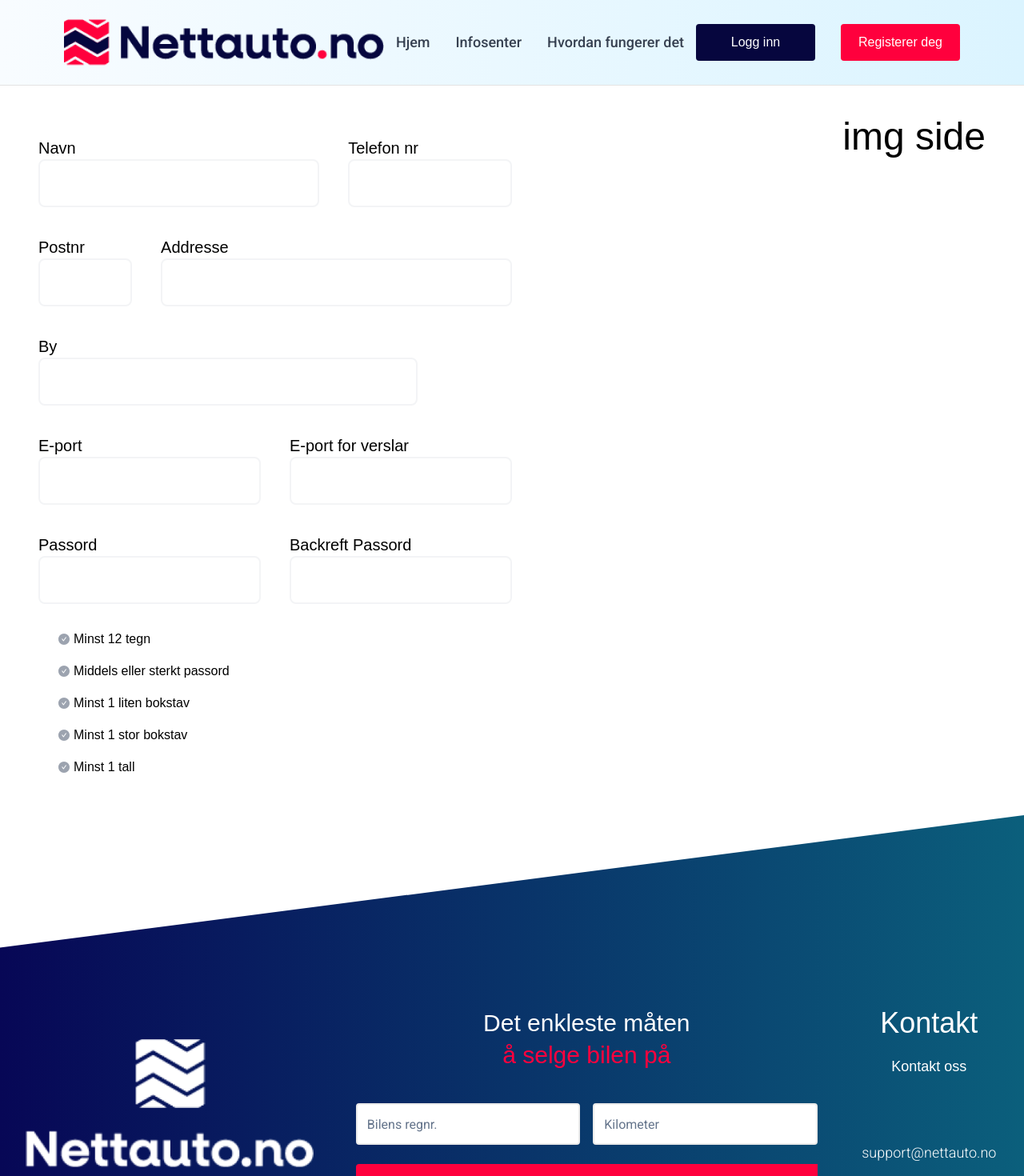
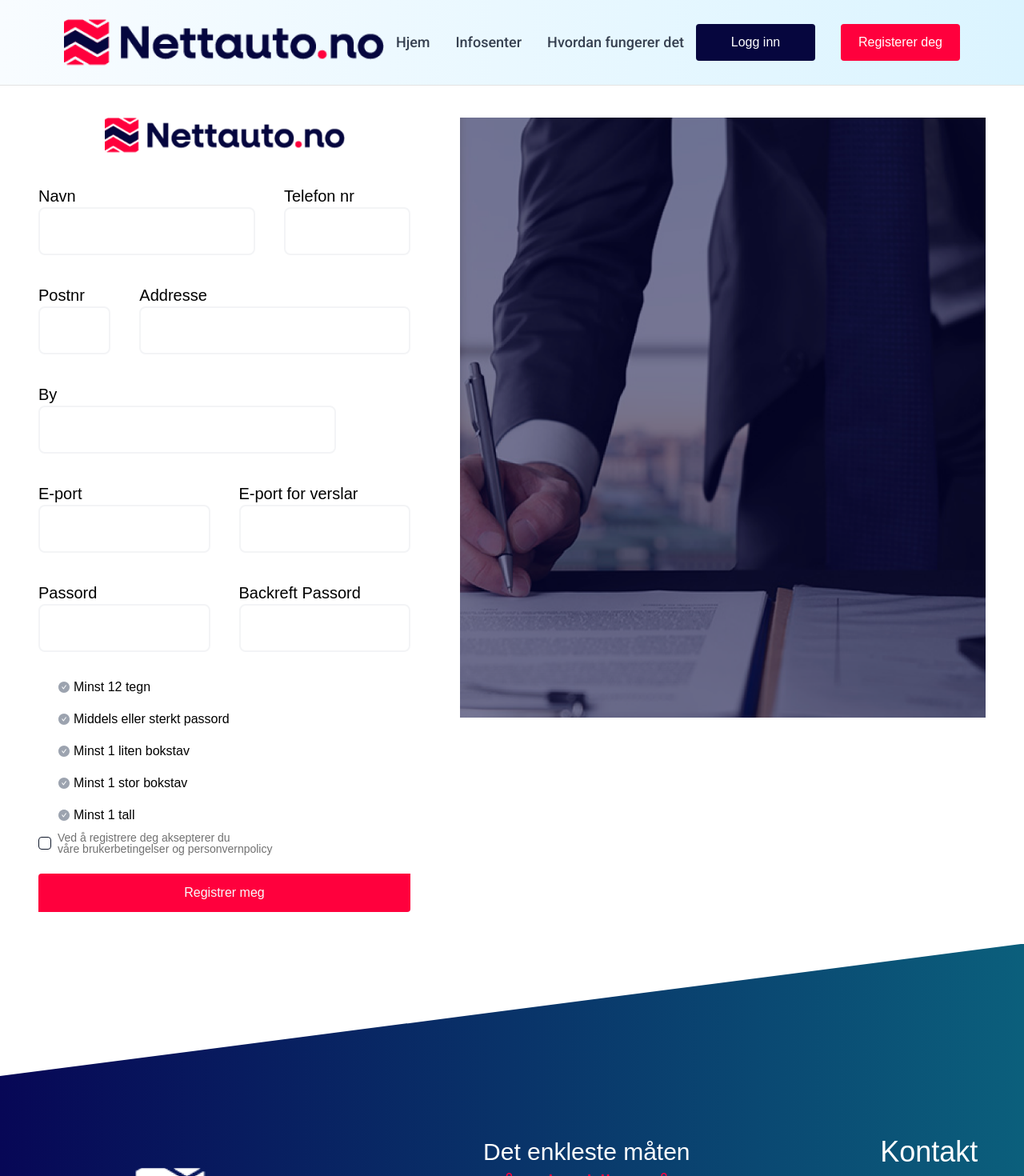
Before and after one commit to Akram-Sakib/Nettauto.no, a Next.js app: page /privetRegistration in a window 1280 px wide. Shown: the top 1470 px of the page at 80% size. Built offline with nearby package versions, Linux system fonts and the light colour scheme; a web font is replaced by a local one.

Commit message:
added newRegister page

```diff
--- /dev/null
+++ b/src/app/newRegister/page.tsx
@@ -0,0 +1,29 @@
+import Left_Content from "@/components/newRegister/Left_Content";
+import Right_content from "@/components/newRegister/Right_Content";
+import Image from "next/image";
+
+const newRegister = () => {
+  return (
+    <div className="h-[1080px] ">
+      <Image
+        className="ml-[133px] mt-[28px]"
+        src={"/logo.png"}
+        alt="Anne"
+        width={300}
+        height={57.47}
+      />
+      <div className="flex justify-between w-full h-full relative">
+        <Left_Content />
+        <Right_content />
+      </div>
+      <div className=" absolute top-[1050px] left-[250px]">
+        <p className=" text-black  text-center font-roboto text-[50px]">
+          Enkleste måten for{" "}
+          <span className=" text-[#FFFFFF]">salg & kjøp av bil</span>
+        </p>
+      </div>
+    </div>
+  );
+};
+
+export default newRegister;
--- a/src/app/privetRegistration/page.tsx
+++ b/src/app/privetRegistration/page.tsx
@@ -5,7 +5,7 @@ import React from "react";
 const PrivetRegistration = () => {
   return (
     <div className="my-10">
-      <div className="flex justify-between min-h-screen mx-12">
+      <div className="flex justify-between min-h-screen mx-12 gap-[62px]">
         <Left_content />
         <Right_content />
       </div>
--- /dev/null
+++ b/src/components/newRegister/Left_Content.tsx
@@ -0,0 +1,27 @@
+import Image from "next/image";
+import React from "react";
+import { Button } from "../ui/button";
+
+const Left_Content = () => {
+  return (
+    <div className="h-full w-1/2 flex items-center justify-center">
+      <div className="text-center">
+        <h1 className="text-black text-[50px] font-roboto">Privat</h1>
+        <p className="text-black font-roboto my-[47px]">
+          Kom kjapt i gang med kjøp og salg hos oss!
+        </p>
+        <ul className="text-black font-roboto mb-[52px]">
+          <li>Gratis salg i en kampanjeperiode</li>
+          <li>Annonsering FINN.no inkludert</li>
+          <li>Trygg betalingsløsning</li>
+          <li>Slipp pruting og mas</li>
+        </ul>
+        <Button className="text-base font-roboto bg-[#FF003D] w-[465px] py-6 rounded-tr-none rounded-bl-none rounded-tl-sm rounded-br-sm mt-6">
+          Registrer deg som privat person
+        </Button>
+      </div>
+    </div>
+  );
+};
+
+export default Left_Content;
--- /dev/null
+++ b/src/components/newRegister/Right_Content.tsx
@@ -0,0 +1,27 @@
+import React from "react";
+import { Button } from "../ui/button";
+
+const Right_content = () => {
+  return (
+    <div className="h-full w-1/2 flex items-center justify-center bg-[#06063E]">
+      <div className="text-center">
+        <h1 className="  text-[50px] font-roboto">Bedrift</h1>
+        <p className=" font-roboto my-[47px]">
+          Vi gjør kjøp og salg enkelt for din bedrift
+        </p>
+        <ul className=" font-roboto mb-[52px]">
+          <li>Egen auksjonsrådgiver.</li>
+          <li>Åpen budlogg og dokumentert salg</li>
+          <li>Annonsering FINN.no inkludert</li>
+          <li>Vi hjelper deg med hele salgsprosessen</li>
+        </ul>
+
+        <Button className="text-base bg-[#FF003D] w-[465px] py-6 rounded-tr-none rounded-bl-none rounded-tl-sm rounded-br-sm mt-6 font-roboto">
+          Registrer deg som bedrift
+        </Button>
+      </div>
+    </div>
+  );
+};
+
+export default Right_content;
--- a/src/components/privet-registration/Left_content.tsx
+++ b/src/components/privet-registration/Left_content.tsx
@@ -1,9 +1,14 @@
 import React from "react";
 import { AiFillCheckCircle } from "react-icons/ai";
+import { Checkbox } from "../ui/checkbox";
+import { Button } from "../ui/button";
+import Image from "next/image";
 const Left_content = () => {
   return (
-    <div className="w-1/2">
-      <div>image</div>
+    <div className="w-[40%]">
+      <div className=" flex justify-center items-center mb-10">
+        <Image src={"/logo.png"} alt="Anne" width={300} height={57.47} />
+      </div>
       <div className="flex gap-x-9">
         <div className="basis-[60%]">
           <label htmlFor="" className="text-xl text-black block">
@@ -98,10 +103,7 @@ const Left_content = () => {
         </div>
       </div>
       {/* >>>>>>>>>> */}
-      <div>
-        <div>
-
-        </div>
+      <div className="">
         {/* validetion  */}
         <div className=" text-black ml-6 m-2">
           <div className="mt-4 flex items-center gap-1">
@@ -140,6 +142,21 @@ const Left_content = () => {
 
           {/* <h2> <span></span>Minst 1 symbol (`!“#$%&‘()*+,-./:;<=>?@[]^_`{|}~`)</h2> */}
         </div>
+        <div className="mt-[9px]">
+          <div className="flex items-center space-x-2">
+            <Checkbox id="terms" />
+            <label
+              htmlFor="terms"
+              className="text-sm text-[#717171] font-medium leading-none peer-disabled:cursor-not-allowed peer-disabled:opacity-70"
+            >
+              Ved å registrere deg aksepterer du
+              våre brukerbetingelser og personvernpolicy
+            </label>
+          </div>
+          <Button className="text-base bg-[#FF003D] w-[465px] py-6 rounded-tr-none rounded-bl-none rounded-tl-sm rounded-br-sm mt-6">
+            Registrer meg
+          </Button>
+        </div>
       </div>
     </div>
   );
--- a/src/components/privet-registration/Right_content.tsx
+++ b/src/components/privet-registration/Right_content.tsx
@@ -1,9 +1,16 @@
+import Image from "next/image";
 import React from "react";
 
 const Right_content = () => {
   return (
-    <div>
-      <h1 className="text-center text-5xl text-black"> img side</h1>
+    <div className="max-h-min">
+      <Image
+        className=""
+        src={"/Group 127.png"}
+        width={946}
+        height={1162}
+        alt="Toyota Car"
+      />
     </div>
   );
 };
```
Also changed, not shown: src/components/ui/checkbox.tsx (+8 -8 lines).
